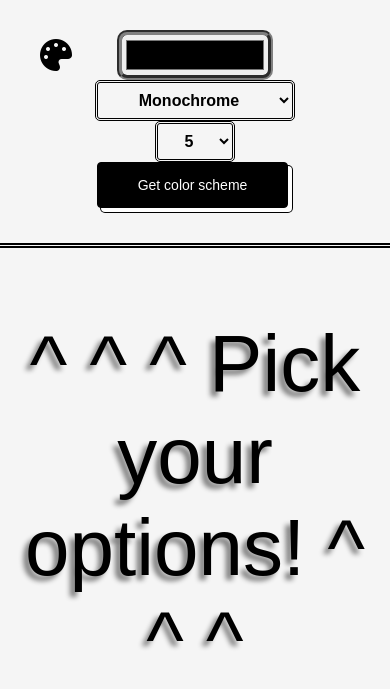
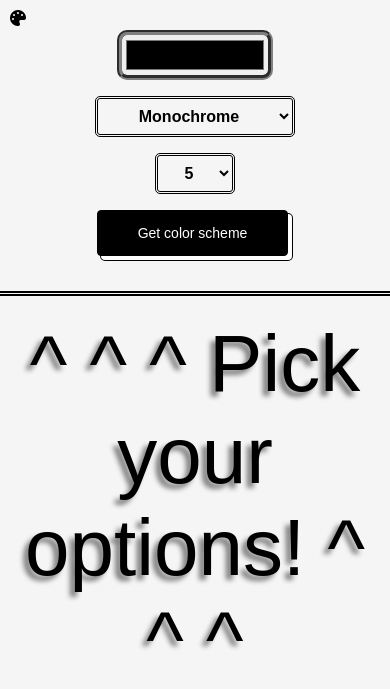
Before and after one commit to AceP20/colorGenerator, a website built with Vite: page index.html in a window 390 px wide. Built offline with nearby package versions, Linux system fonts and the light colour scheme; a web font is replaced by a local one.

Commit message:
CSS update
fixed the logo location and also improved the spacing of header elements on mobile version.

```diff
--- a/index.css
+++ b/index.css
@@ -2,6 +2,7 @@ html, body {
     margin: 15px 0;
     padding: 0;
     background-color: whitesmoke;
+    min-width: 200px;
 }
 
 header {
@@ -12,12 +13,12 @@ header {
     border-bottom: 5px double black;
 }
 
-header i {
+.logo {
     margin: 0;
     padding: 0;
     position: absolute;
-    left: 40px;
-    top: 55px;
+    left: 10px;
+    top: 10px;
 }
 
 header input {
@@ -142,7 +143,8 @@ select{
 @media (max-width: 475px) {
     header {
         flex-direction: column;
-        align-items: center;;
+        align-items: center;
+        gap: 1em;
     }
 
     header input {
@@ -180,5 +182,3 @@ select{
     padding: 12px 50px;
   }
 }
-
-/* CSS */
--- a/index.html
+++ b/index.html
@@ -13,7 +13,7 @@
     </head>
     <body>
         <header id="user-inputs">
-            <i class="fa-solid fa-palette fa-2xl" ></i>
+            <i class="logo fa-solid fa-palette " ></i>
             <input class="header-el" type="color" id="color-picker">
             <select class="header-el" id="mode-selection">
                 <option value="monochrome" >Monochrome</option>
```
